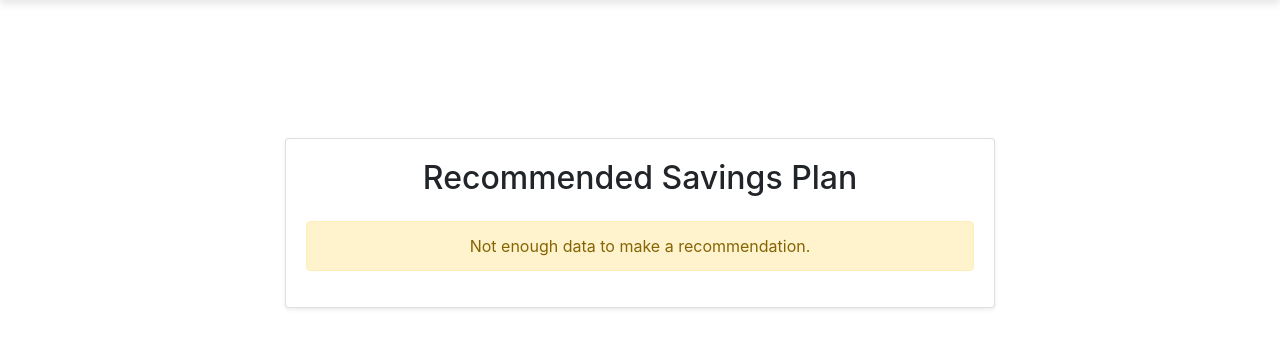
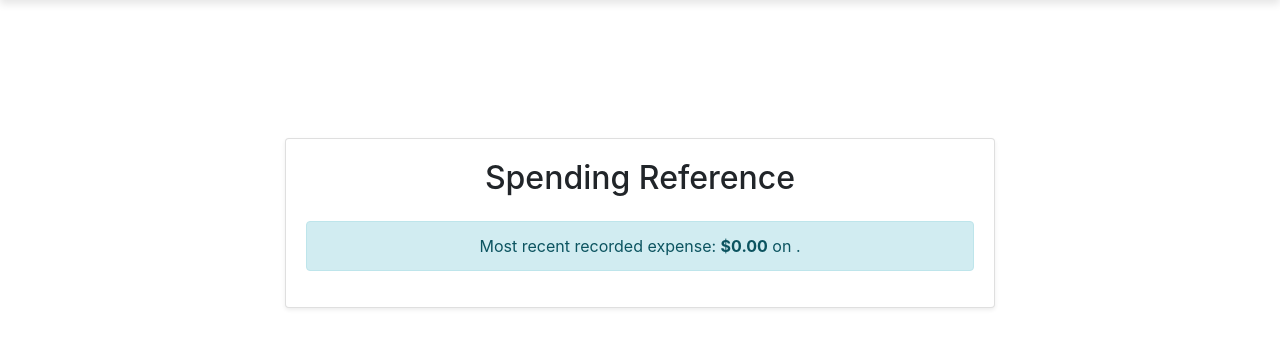
Before and after one commit to AliMahmudi886/Personal-Finance-App, a Flask app: template templates/recommend_savings.html in a window 1280 px wide. Shown: the part 62-410 px from the top of the page. Run offline with Flask 3, Linux system fonts and the light colour scheme; the template is opened without the code that fills it, so the values that code supplies are empty; parts of the project's set-up code (start-up, migrations or seed data) failed here and were passed over; some libraries are stand-ins or nearby versions.

Commit message:
fix: show recorded spending and index account queries

```diff
--- a/app.py
+++ b/app.py
@@ -29,7 +29,6 @@ from ml_model import (
     detect_anomalies_autoencoder,
     monthly_expenses,
     predict_next_month_lstm,
-    recommend_savings_plan,
     train_autoencoder,
     train_lstm_model,
 )
@@ -41,6 +40,7 @@ from models import (
     get_expenses_fortbl_by_user_id,
     get_goals_by_user_id,
     get_income_by_user_id,
+    get_latest_expense,
     get_user_by_id,
     get_user_by_username,
     init_db,
@@ -437,11 +437,16 @@ def recommend_savings():
         return redirect(url_for("login"))
 
     user_id = session["user_id"]
-    recommended_amount = recommend_savings_plan(user_id)
-
-    return render_template(
-        "recommend_savings.html", recommended_amount=recommended_amount
-    )
+    latest = get_latest_expense(user_id)
+    if latest is not None:
+        entered_date, amount = latest
+        try:
+            transaction_date(entered_date)
+        except ValueError as error:
+            raise InvalidExpenseHistory from error
+        if not isinstance(amount, (int, float)) or not isfinite(amount):
+            raise InvalidExpenseHistory
+    return render_template("recommend_savings.html", latest=latest)
 
 
 @app.route("/expenses/clusters")
--- a/templates/home.html
+++ b/templates/home.html
@@ -122,8 +122,8 @@
         </div>
         <div class="card">
             <a href="{{ url_for('recommend_savings') }}">
-                <img src="{{ url_for('static', filename='icons/piggy-bank.png') }}" alt="Recommend Savings">
-                <p>Recommend Savings</p>
+                <img src="{{ url_for('static', filename='icons/piggy-bank.png') }}" alt="">
+                <p>Spending Reference</p>
             </a>
         </div>
     </div>
--- a/templates/recommend_savings.html
+++ b/templates/recommend_savings.html
@@ -1,6 +1,6 @@
 {% extends "base.html" %}
 
-{% block title %}Recommended Savings Plan{% endblock %}
+{% block title %}Spending Reference{% endblock %}
 
 {% block content %}
 <div class="container mt-5">
@@ -8,14 +8,14 @@
         <div class="col-md-8">
             <div class="card shadow-sm">
                 <div class="card-body">
-                    <h2 class="text-center mb-4">Recommended Savings Plan</h2>
-                    {% if recommended_amount %}
-                        <div class="alert alert-success text-center" role="alert">
-                            Based on your spending patterns, we recommend saving: <strong>${{ recommended_amount }}</strong>
+                    <h2 class="text-center mb-4">Spending Reference</h2>
+                    {% if latest is not none %}
+                        <div class="alert alert-info text-center" role="alert">
+                            Most recent recorded expense: <strong>${{ "%.2f"|format(latest[1]) }}</strong> on {{ latest[0] }}.
                         </div>
                     {% else %}
                         <div class="alert alert-warning text-center" role="alert">
-                            Not enough data to make a recommendation.
+                            Record an expense to see it here.
                         </div>
                     {% endif %}
                 </div>
```
Also changed, not shown: docs/ARCHITECTURE.md (+1 -1 lines), docs/audit/MASTER_AUDIT_REPORT.md (+2 -2 lines), docs/audit/REMEDIATION_TRACKER.md (+2 -2 lines), ml_model.py (+0 -21 lines), models.py (+13 -0 lines), tests/test_finance.py (+18 -0 lines), docs/CHANGELOG.md.
